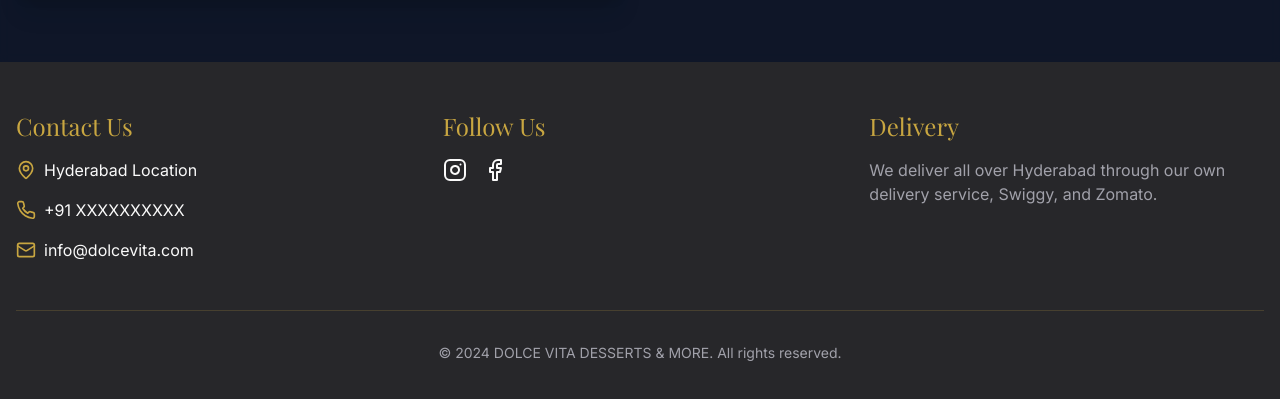
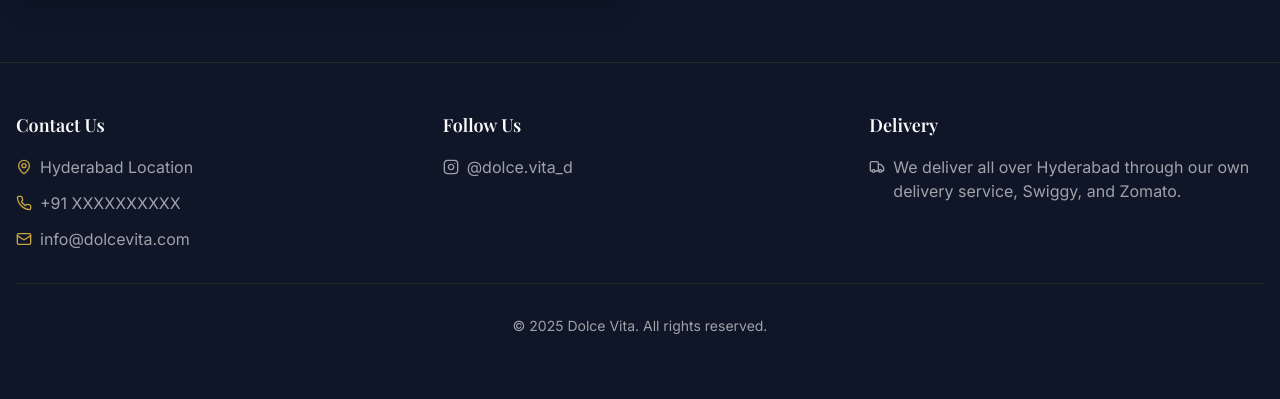
Before and after one commit to ruthwwikreddy/dolce-vita, a React (Vite) app: page /menu in a window 1280 px wide. Shown: the part 3816-4215 px from the top of the page. Built offline with nearby package versions, Linux system fonts and the light colour scheme.

Commit message:
Fix commit error message
Resolved an issue where the commit was aborted due to no changes being detected in the code. Adjusted the request to ensure that modifications are recognized and committed successfully.
[skip gpt_engineer]

```diff
--- a/src/components/Footer.tsx
+++ b/src/components/Footer.tsx
@@ -1,71 +1,52 @@
-import { MapPin, Phone, Mail, Instagram, Facebook } from "lucide-react";
+import { Instagram, MapPin, Phone, Mail, Truck } from "lucide-react";
 
 export const Footer = () => {
   return (
-    <footer className="bg-secondary py-12">
-      <div className="container mx-auto px-4">
+    <footer className="bg-background/80 backdrop-blur-sm border-t">
+      <div className="container mx-auto px-4 py-12">
         <div className="grid grid-cols-1 md:grid-cols-3 gap-8">
           <div>
-            <h3 className="font-serif text-2xl mb-4 text-primary">Contact Us</h3>
-            <ul className="space-y-4">
+            <h3 className="text-lg font-semibold mb-4">Contact Us</h3>
+            <ul className="space-y-3">
               <li className="flex items-center gap-2">
-                <MapPin className="w-5 h-5 text-primary" />
-                <a
-                  href="https://g.co/kgs/BTbYKAF"
-                  target="_blank"
-                  rel="noopener noreferrer"
-                  className="hover:text-primary transition-colors"
-                >
-                  Hyderabad Location
-                </a>
+                <MapPin className="w-4 h-4 text-primary" />
+                <span className="text-muted-foreground">Hyderabad Location</span>
               </li>
               <li className="flex items-center gap-2">
-                <Phone className="w-5 h-5 text-primary" />
-                <span>+91 XXXXXXXXXX</span>
+                <Phone className="w-4 h-4 text-primary" />
+                <span className="text-muted-foreground">+91 XXXXXXXXXX</span>
               </li>
               <li className="flex items-center gap-2">
-                <Mail className="w-5 h-5 text-primary" />
-                <a
-                  href="mailto:info@dolcevita.com"
-                  className="hover:text-primary transition-colors"
-                >
-                  info@dolcevita.com
-                </a>
+                <Mail className="w-4 h-4 text-primary" />
+                <span className="text-muted-foreground">info@dolcevita.com</span>
               </li>
             </ul>
           </div>
 
           <div>
-            <h3 className="font-serif text-2xl mb-4 text-primary">Follow Us</h3>
-            <div className="flex gap-4">
-              <a
-                href="#"
-                className="hover:text-primary transition-colors"
-                aria-label="Instagram"
-              >
-                <Instagram className="w-6 h-6" />
-              </a>
-              <a
-                href="#"
-                className="hover:text-primary transition-colors"
-                aria-label="Facebook"
-              >
-                <Facebook className="w-6 h-6" />
-              </a>
-            </div>
+            <h3 className="text-lg font-semibold mb-4">Follow Us</h3>
+            <a
+              href="https://www.instagram.com/dolce.vita_d/"
+              target="_blank"
+              rel="noopener noreferrer"
+              className="inline-flex items-center gap-2 text-muted-foreground hover:text-primary transition-colors"
+            >
+              <Instagram className="w-4 h-4" />
+              <span>@dolce.vita_d</span>
+            </a>
           </div>
 
           <div>
-            <h3 className="font-serif text-2xl mb-4 text-primary">Delivery</h3>
-            <p className="text-muted-foreground">
-              We deliver all over Hyderabad through our own delivery service,
-              Swiggy, and Zomato.
+            <h3 className="text-lg font-semibold mb-4">Delivery</h3>
+            <p className="text-muted-foreground flex items-start gap-2">
+              <Truck className="w-4 h-4 mt-1 flex-shrink-0" />
+              <span>We deliver all over Hyderabad through our own delivery service, Swiggy, and Zomato.</span>
             </p>
           </div>
         </div>
 
-        <div className="mt-12 pt-8 border-t border-primary/20 text-center text-sm text-muted-foreground">
-          <p>© 2024 DOLCE VITA DESSERTS & MORE. All rights reserved.</p>
+        <div className="mt-8 pt-8 border-t text-center text-sm text-muted-foreground">
+          <p>&copy; {new Date().getFullYear()} Dolce Vita. All rights reserved.</p>
         </div>
       </div>
     </footer>
```
